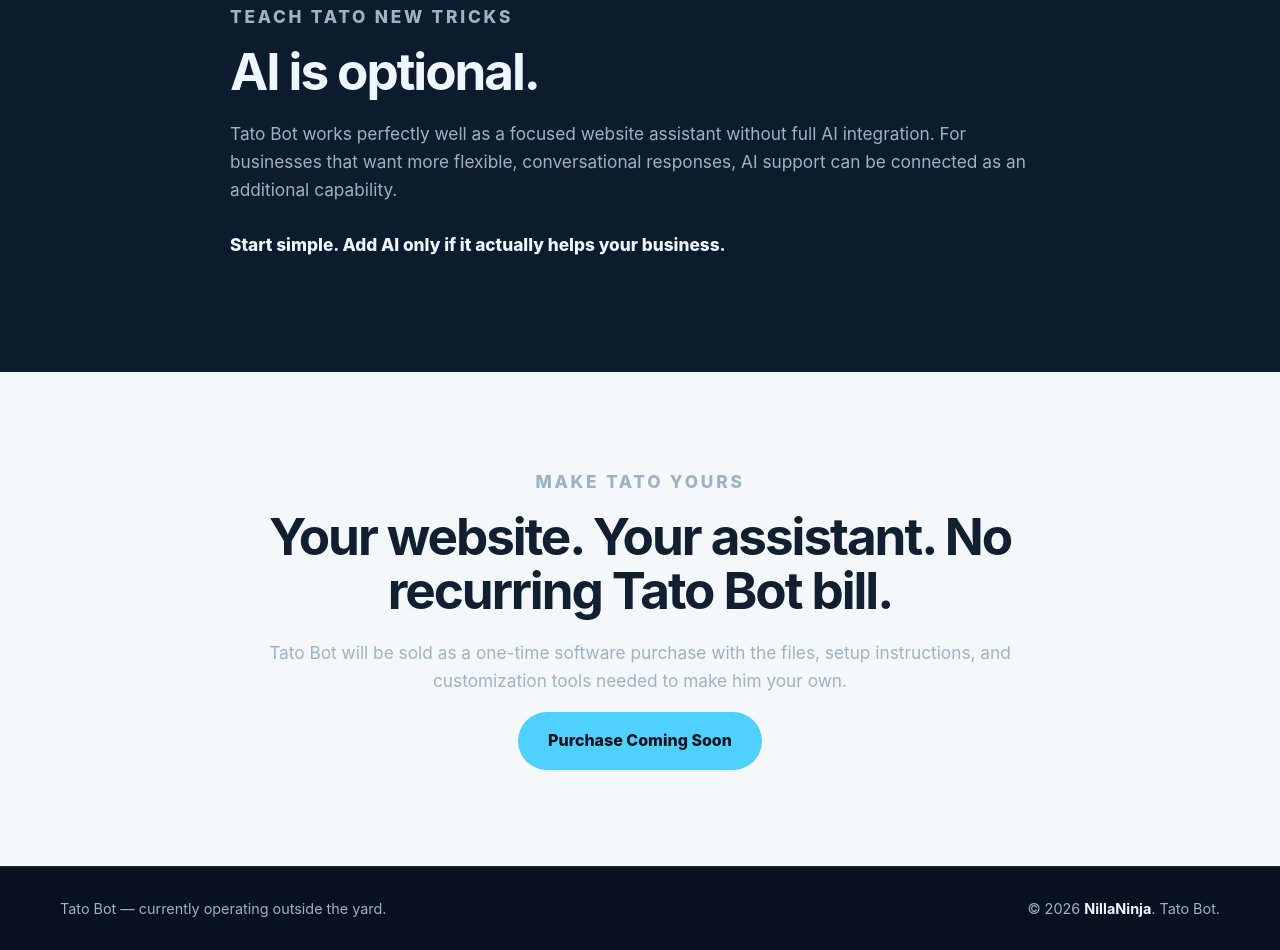
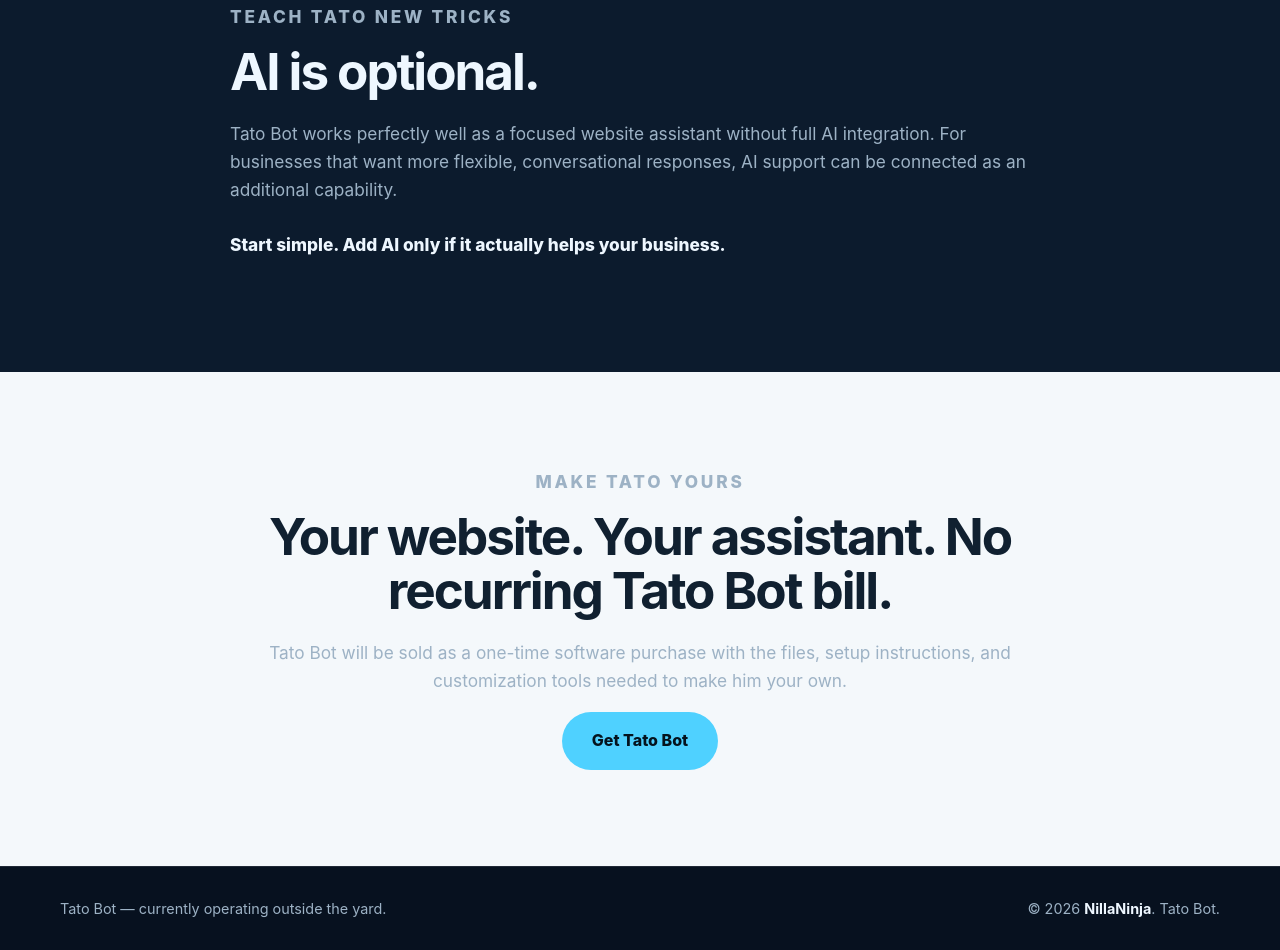
Before and after one commit to thenillaninja/tato-bot-demo, a plain HTML site: page index.html in a window 1280 px wide. Shown: the part 3880-4830 px from the top of the page. Drawn offline with Linux system fonts and the light colour scheme.

Commit message:
Link Tato Bot sales page to Patreon

```diff
--- a/index.html
+++ b/index.html
@@ -325,8 +325,13 @@
           setup instructions, and customization tools needed to make him your own.
         </p>
 
-        <a class="button button-primary button-large" href="#" aria-disabled="true">
-          Purchase Coming Soon
+        <a
+          class="button button-primary button-large"
+          href="https://www.patreon.com/TheNillaNinja/posts/tato-bot-website-166722285"
+          target="_blank"
+          rel="noopener noreferrer"
+        >
+          Get Tato Bot
         </a>
       </div>
     </section>
```
